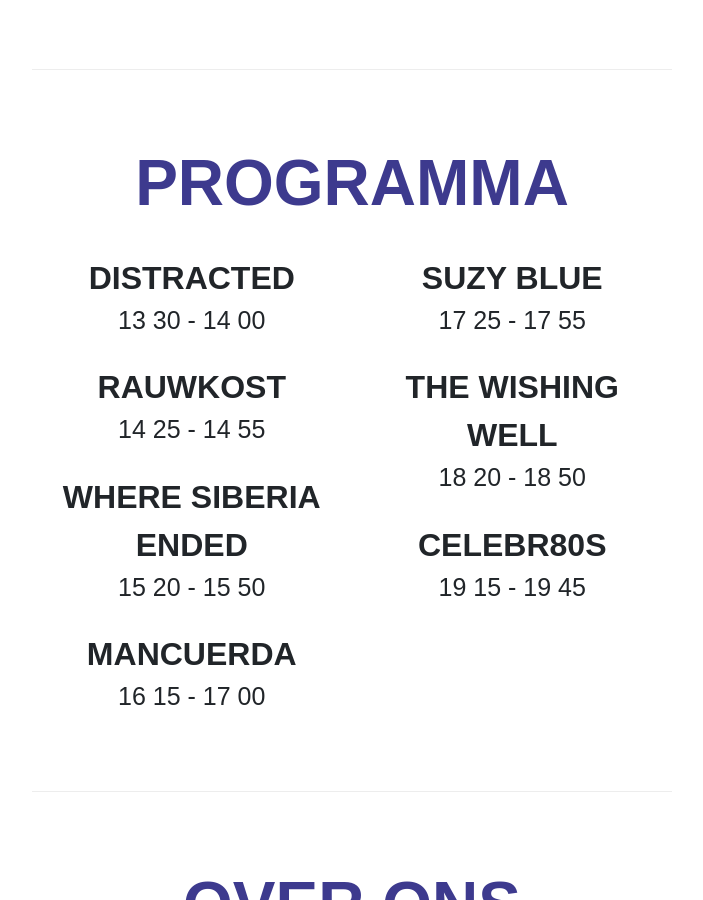
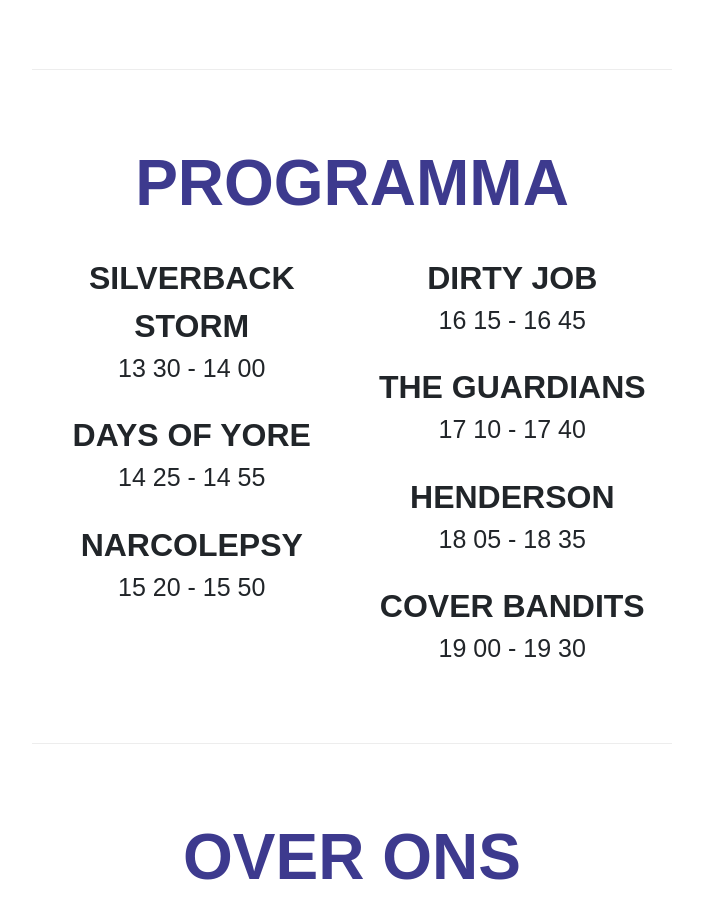
Before and after one commit to sneeuwpop-festival/sneeuwpop.nl, a Jekyll site: the page built from index.md, in a window 1280 px wide and 900 px high, scrolled down 2406 px. Shown: the whole window, without its empty margins (288-991 px from the left). Built offline with Jekyll 4.4.1, drawn with Linux system fonts in a browser that asks for light colours.

Commit message:
Update bands.yml

```diff
--- a/_data/bands.yml
+++ b/_data/bands.yml
@@ -1,28 +1,28 @@
-- name: Distracted
+- name: Silverback Storm
   start: 13 30
   end: 14 00
-  uri: distracted
-- name: Rauwkost
+  uri: silverback-storm
+- name: Days of Yore
   start: 14 25
   end: 14 55
-  uri: rauwkost
-- name: Where Siberia Ended
+  uri: days-of-yore
+- name: Narcolepsy
   start: 15 20
   end: 15 50
-  uri: where-siberia-ended
-- name: Mancuerda
+  uri: narcolepsy
+- name: Dirty Job
   start: 16 15
-  end: 17 00
-  uri: mancuerda
-- name: Suzy Blue
-  start: 17 25
-  end: 17 55
-  uri: suzy-blue
-- name: The Wishing Well
-  start: 18 20
-  end: 18 50
-  uri: the-wishing-well
-- name: Celebr80s
-  start: 19 15
-  end: 19 45
-  uri: celebr80s
+  end: 16 45
+  uri: dirty-job
+- name: The Guardians
+  start: 17 10
+  end: 17 40
+  uri: the-guardians
+- name: Henderson
+  start: 18 05
+  end: 18 35
+  uri: henderson
+- name: Cover Bandits
+  start: 19 00
+  end: 19 30
+  uri: cover-bandits
```
